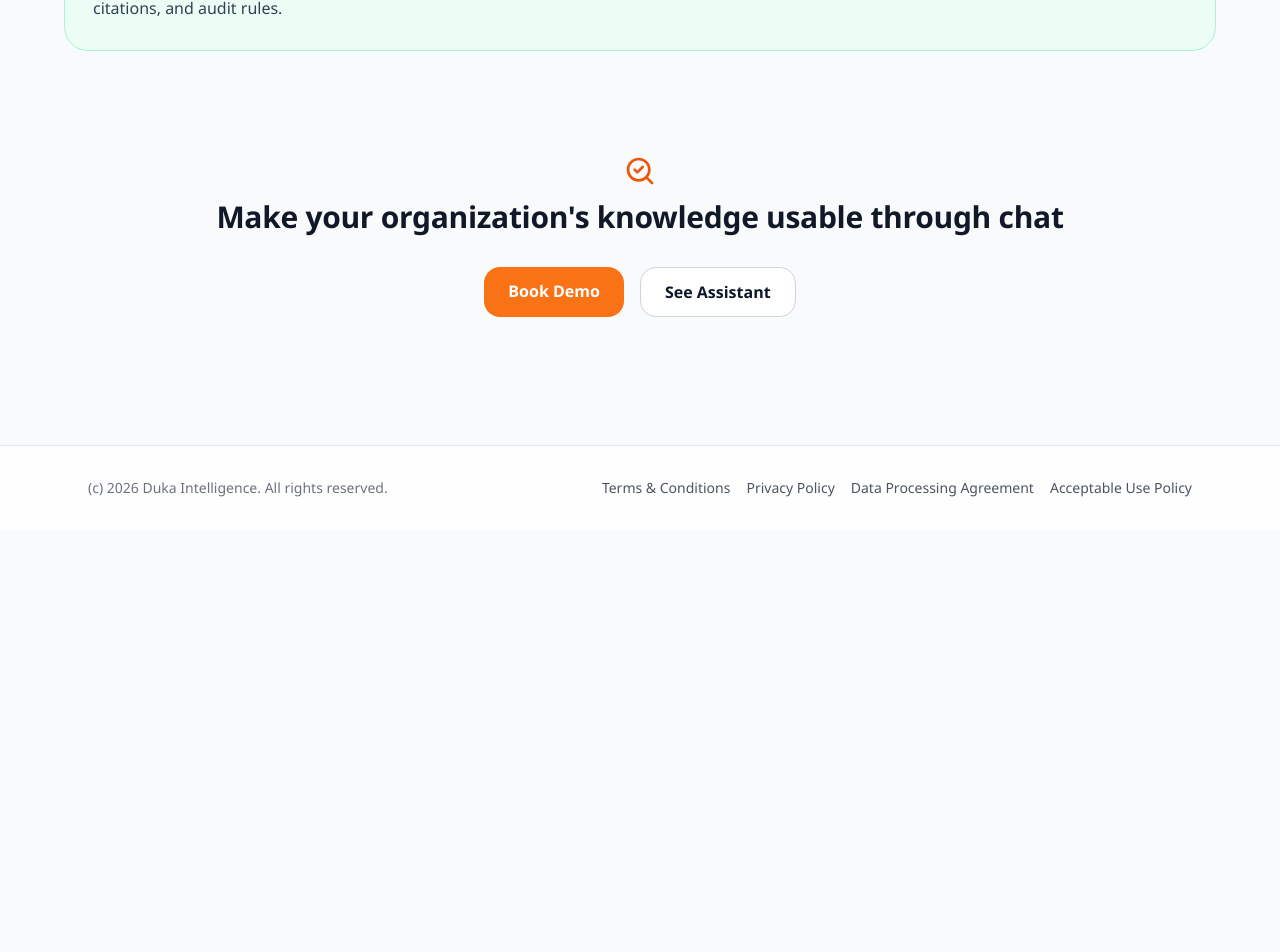
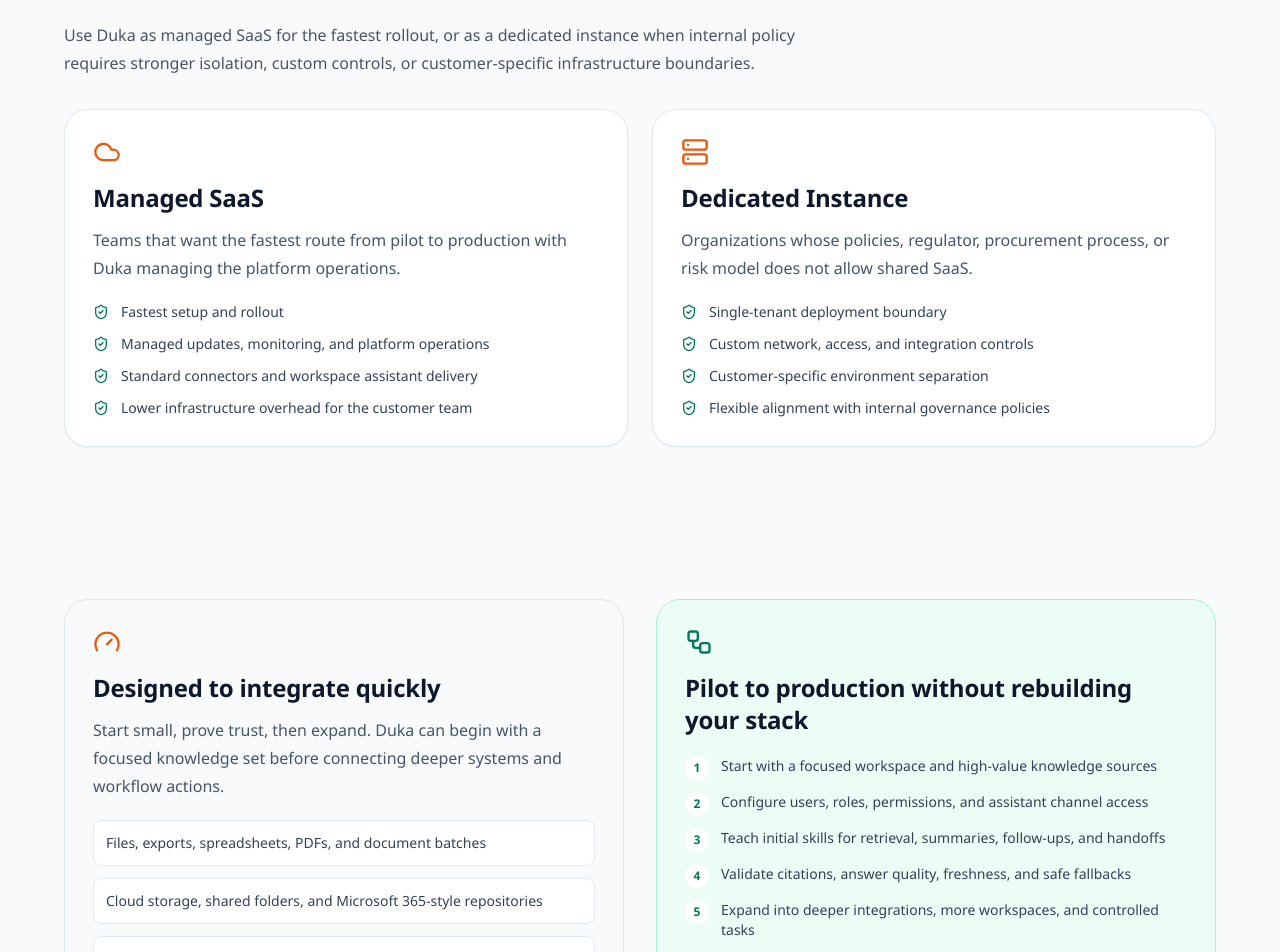
Before and after one commit to ambanda/duka-intelligence-frontend, a Next.js app: page /platform in a window 1280 px wide. Shown: the part 1920-2872 px from the top of the page. Before the commit the page ends 2450 px from the top, so only its background shows below. Built offline with nearby package versions, Linux system fonts and the light colour scheme.

Commit message:
Add deployment options and integration rollout messaging

```diff
--- a/app/integrations/page.tsx
+++ b/app/integrations/page.tsx
@@ -5,9 +5,11 @@
   Database,
   FileText,
   FolderOpen,
+  Gauge,
   Mail,
   MessageCircle,
   Plug,
+  Rocket,
   Share2,
 } from "lucide-react";
 
@@ -23,6 +25,13 @@
 ];
 
 const flow = ["Connect", "Process", "Govern", "Teach Skills", "Assist"];
+
+const speedPaths = [
+  "Start with files, exports, and documents before deeper system work",
+  "Connect cloud folders, email, chat apps, and social channels in phases",
+  "Use APIs, databases, or warehouses where structured integrations already exist",
+  "Validate citations, access control, and answer quality before expanding scope",
+];
 
 export default function IntegrationsPage() {
   return (
@@ -65,6 +74,39 @@
         </div>
       </section>
 
+      <section className="max-w-6xl mx-auto mt-14 grid gap-8 lg:grid-cols-2">
+        <article className="rounded-2xl border border-slate-200 bg-white p-7 shadow-sm">
+          <Gauge className="h-7 w-7 text-orange-600" />
+          <h2 className="mt-4 text-2xl font-semibold text-slate-900">
+            Designed for speed without forcing a rebuild
+          </h2>
+          <p className="mt-3 text-slate-600">
+            Duka can start with the knowledge sources you already have, then
+            expand into deeper integrations as trust, governance, and usage
+            patterns become clear.
+          </p>
+          <div className="mt-5 grid gap-3">
+            {speedPaths.map((path) => (
+              <div key={path} className="rounded-lg border border-slate-200 bg-slate-50 p-3 text-sm font-medium text-slate-700">
+                {path}
+              </div>
+            ))}
+          </div>
+        </article>
+
+        <article className="rounded-2xl border border-emerald-200 bg-emerald-50 p-7">
+          <Rocket className="h-7 w-7 text-emerald-700" />
+          <h2 className="mt-4 text-2xl font-semibold text-slate-900">
+            Pilot first, then expand safely
+          </h2>
+          <p className="mt-3 text-slate-700">
+            A workspace assistant can begin with one team, one channel, and a
+            focused knowledge set. From there, Duka can add more sources,
+            skills, users, workspaces, and controlled actions in phases.
+          </p>
+        </article>
+      </section>
+
       <section className="max-w-6xl mx-auto mt-14 rounded-2xl border border-emerald-200 bg-emerald-50 p-7">
         <h2 className="text-2xl font-semibold text-slate-900">
           Interaction starts where teams already work
--- a/app/page.tsx
+++ b/app/page.tsx
@@ -9,7 +9,6 @@
   Layers3,
   LockKeyhole,
   MessageCircle,
-  MessagesSquare,
   ShieldCheck,
   Sparkles,
   Workflow,
@@ -66,6 +65,19 @@
   "Advisory and professional services assistant",
   "Customer engagement workspace assistant",
   "Management and executive workspace assistant",
+];
+
+const deploymentOptions = [
+  {
+    title: "Managed SaaS",
+    text: "The fastest path to a live workspace assistant. Duka manages the platform, updates, monitoring, connectors, and assistant delivery.",
+    points: ["Fastest rollout", "Managed operations", "Standard security controls"],
+  },
+  {
+    title: "Dedicated Instance",
+    text: "For organizations whose policy, regulator, or procurement rules require stronger isolation and customer-specific deployment boundaries.",
+    points: ["Single-tenant boundary", "Custom access controls", "Private integration paths"],
+  },
 ];
 
 export default function HomePage() {
@@ -290,6 +302,39 @@
         </div>
       </section>
 
+      <section className="px-6 py-16 bg-gray-50">
+        <div className="max-w-6xl mx-auto">
+          <div className="max-w-3xl">
+            <p className="text-sm font-semibold uppercase tracking-[0.24em] text-amber-700">
+              Deployment Options
+            </p>
+            <h2 className="mt-3 text-3xl font-semibold text-gray-900">
+              Managed SaaS or dedicated instance
+            </h2>
+            <p className="mt-4 text-gray-600">
+              Deploy Duka as a fully managed SaaS platform for speed, or as a
+              dedicated instance when your governance model requires stronger
+              isolation, custom controls, or customer-specific infrastructure
+              boundaries.
+            </p>
+          </div>
+          <div className="mt-8 grid gap-6 md:grid-cols-2">
+            {deploymentOptions.map((option) => (
+              <article key={option.title} className="rounded-2xl border border-slate-200 bg-white p-7 shadow-sm">
+                <h3 className="text-2xl font-semibold text-slate-900">{option.title}</h3>
+                <p className="mt-3 text-slate-600">{option.text}</p>
+                <div className="mt-5 flex flex-wrap gap-2">
+                  {option.points.map((point) => (
+                    <span key={point} className="rounded-full border border-slate-200 bg-slate-50 px-3 py-1 text-sm font-medium text-slate-700">
+                      {point}
+                    </span>
+                  ))}
+                </div>
+              </article>
+            ))}
+          </div>
+        </div>
+      </section>
       <section className="px-6 py-16 text-center bg-gray-50">
         <div className="max-w-4xl mx-auto">
           <FileCheck2 className="mx-auto h-8 w-8 text-orange-600" />
--- a/app/platform/page.tsx
+++ b/app/platform/page.tsx
@@ -3,12 +3,14 @@
 import Link from "next/link";
 import {
   Braces,
+  Cloud,
   Database,
-  FileText,
+  Gauge,
   Layers3,
   LockKeyhole,
   MessageCircle,
   SearchCheck,
+  Server,
   ShieldCheck,
   Workflow,
 } from "lucide-react";
@@ -63,6 +65,46 @@
     title: "APIs and embedded workflows",
     text: "Expose governed knowledge to dashboards, internal apps, workflow surfaces, and partner systems.",
   },
+];
+
+const deploymentOptions = [
+  {
+    icon: Cloud,
+    title: "Managed SaaS",
+    bestFor: "Teams that want the fastest route from pilot to production with Duka managing the platform operations.",
+    points: [
+      "Fastest setup and rollout",
+      "Managed updates, monitoring, and platform operations",
+      "Standard connectors and workspace assistant delivery",
+      "Lower infrastructure overhead for the customer team",
+    ],
+  },
+  {
+    icon: Server,
+    title: "Dedicated Instance",
+    bestFor: "Organizations whose policies, regulator, procurement process, or risk model does not allow shared SaaS.",
+    points: [
+      "Single-tenant deployment boundary",
+      "Custom network, access, and integration controls",
+      "Customer-specific environment separation",
+      "Flexible alignment with internal governance policies",
+    ],
+  },
+];
+
+const integrationPaths = [
+  "Files, exports, spreadsheets, PDFs, and document batches",
+  "Cloud storage, shared folders, and Microsoft 365-style repositories",
+  "Email, WhatsApp, chat channels, social channels, and web inquiries",
+  "APIs, databases, warehouses, and internal operational systems",
+];
+
+const rolloutSteps = [
+  "Start with a focused workspace and high-value knowledge sources",
+  "Configure users, roles, permissions, and assistant channel access",
+  "Teach initial skills for retrieval, summaries, follow-ups, and handoffs",
+  "Validate citations, answer quality, freshness, and safe fallbacks",
+  "Expand into deeper integrations, more workspaces, and controlled tasks",
 ];
 
 export default function PlatformPage() {
@@ -129,6 +171,76 @@
         </div>
       </section>
 
+      <section className="max-w-6xl mx-auto mt-14">
+        <div className="max-w-3xl">
+          <p className="text-sm font-semibold uppercase tracking-[0.24em] text-amber-700">
+            Deployment Options
+          </p>
+          <h2 className="mt-3 text-3xl font-semibold text-gray-900">
+            Deploy for speed or for stricter governance boundaries
+          </h2>
+          <p className="mt-4 text-gray-600">
+            Use Duka as managed SaaS for the fastest rollout, or as a dedicated
+            instance when internal policy requires stronger isolation, custom
+            controls, or customer-specific infrastructure boundaries.
+          </p>
+        </div>
+        <div className="mt-8 grid gap-6 md:grid-cols-2">
+          {deploymentOptions.map((option) => (
+            <article key={option.title} className="rounded-2xl border border-slate-200 bg-white p-7 shadow-sm">
+              <option.icon className="h-7 w-7 text-orange-600" />
+              <h3 className="mt-4 text-2xl font-semibold text-slate-900">{option.title}</h3>
+              <p className="mt-3 text-slate-600">{option.bestFor}</p>
+              <ul className="mt-5 space-y-3">
+                {option.points.map((point) => (
+                  <li key={point} className="flex gap-3 text-sm text-slate-700">
+                    <ShieldCheck className="mt-0.5 h-4 w-4 shrink-0 text-emerald-700" />
+                    <span>{point}</span>
+                  </li>
+                ))}
+              </ul>
+            </article>
+          ))}
+        </div>
+      </section>
+
+      <section className="max-w-6xl mx-auto mt-14 grid gap-8 lg:grid-cols-2">
+        <article className="rounded-2xl border border-slate-200 bg-slate-50 p-7">
+          <Gauge className="h-7 w-7 text-orange-600" />
+          <h2 className="mt-4 text-2xl font-semibold text-slate-900">
+            Designed to integrate quickly
+          </h2>
+          <p className="mt-3 text-slate-600">
+            Start small, prove trust, then expand. Duka can begin with a focused
+            knowledge set before connecting deeper systems and workflow actions.
+          </p>
+          <div className="mt-5 grid gap-3">
+            {integrationPaths.map((path) => (
+              <div key={path} className="rounded-lg border border-slate-200 bg-white p-3 text-sm font-medium text-slate-700">
+                {path}
+              </div>
+            ))}
+          </div>
+        </article>
+
+        <article className="rounded-2xl border border-emerald-200 bg-emerald-50 p-7">
+          <Workflow className="h-7 w-7 text-emerald-700" />
+          <h2 className="mt-4 text-2xl font-semibold text-slate-900">
+            Pilot to production without rebuilding your stack
+          </h2>
+          <ol className="mt-5 space-y-3">
+            {rolloutSteps.map((step, index) => (
+              <li key={step} className="flex gap-3 text-sm text-slate-700">
+                <span className="flex h-6 w-6 shrink-0 items-center justify-center rounded-full bg-white text-xs font-semibold text-emerald-700">
+                  {index + 1}
+                </span>
+                <span>{step}</span>
+              </li>
+            ))}
+          </ol>
+        </article>
+      </section>
+
       <section className="max-w-6xl mx-auto mt-14 rounded-2xl border border-emerald-200 bg-emerald-50 p-7">
         <div className="flex flex-col gap-5 md:flex-row md:items-center md:justify-between">
           <div>
--- a/app/trust/page.tsx
+++ b/app/trust/page.tsx
@@ -7,6 +7,7 @@
   Fingerprint,
   KeyRound,
   LockKeyhole,
+  Server,
   ShieldCheck,
   TimerReset,
 } from "lucide-react";
@@ -88,6 +89,31 @@
         ))}
       </section>
 
+      <section className="max-w-6xl mx-auto mt-14 rounded-2xl border border-slate-200 bg-slate-50 p-7">
+        <Server className="h-7 w-7 text-orange-600" />
+        <h2 className="mt-4 text-2xl font-semibold text-slate-900">
+          Deployment choices for different governance models
+        </h2>
+        <p className="mt-3 max-w-4xl text-slate-600">
+          Duka can be delivered as managed SaaS for speed, or as a dedicated
+          instance when policy requires stronger isolation, customer-specific
+          deployment boundaries, or private integration controls.
+        </p>
+        <div className="mt-5 grid gap-3 md:grid-cols-3">
+          {[
+            "Least-privilege access",
+            "Encryption in transit and at rest",
+            "Environment separation",
+            "Secrets management",
+            "Backup and recovery controls",
+            "Monitoring and incident workflows",
+          ].map((item) => (
+            <div key={item} className="rounded-lg border border-slate-200 bg-white p-3 text-sm font-medium text-slate-700">
+              {item}
+            </div>
+          ))}
+        </div>
+      </section>
       <section className="max-w-6xl mx-auto mt-14 grid gap-8 lg:grid-cols-2">
         <article className="rounded-2xl border border-slate-200 bg-slate-50 p-7">
           <LockKeyhole className="h-7 w-7 text-orange-600" />
```
